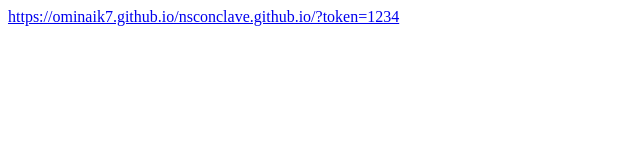
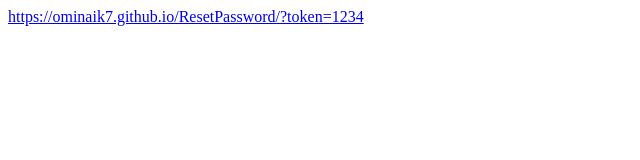
Before and after one commit to ominaik7/ResetPassword, a plain HTML site: page index.html in a window 1280 px wide. Shown: the full height of the page, 0-640 px from the left. Drawn offline with Linux system fonts and the light colour scheme.

Commit message:
Repo name updated

```diff
--- a/index.html
+++ b/index.html
@@ -1 +1 @@
-<a href="https://ominaik7.github.io/nsconclave.github.io/?token=1234">https://ominaik7.github.io/nsconclave.github.io/?token=1234</a>
+<a href="https://ominaik7.github.io/ResetPassword/?token=1234">https://ominaik7.github.io/ResetPassword/?token=1234</a>
```
